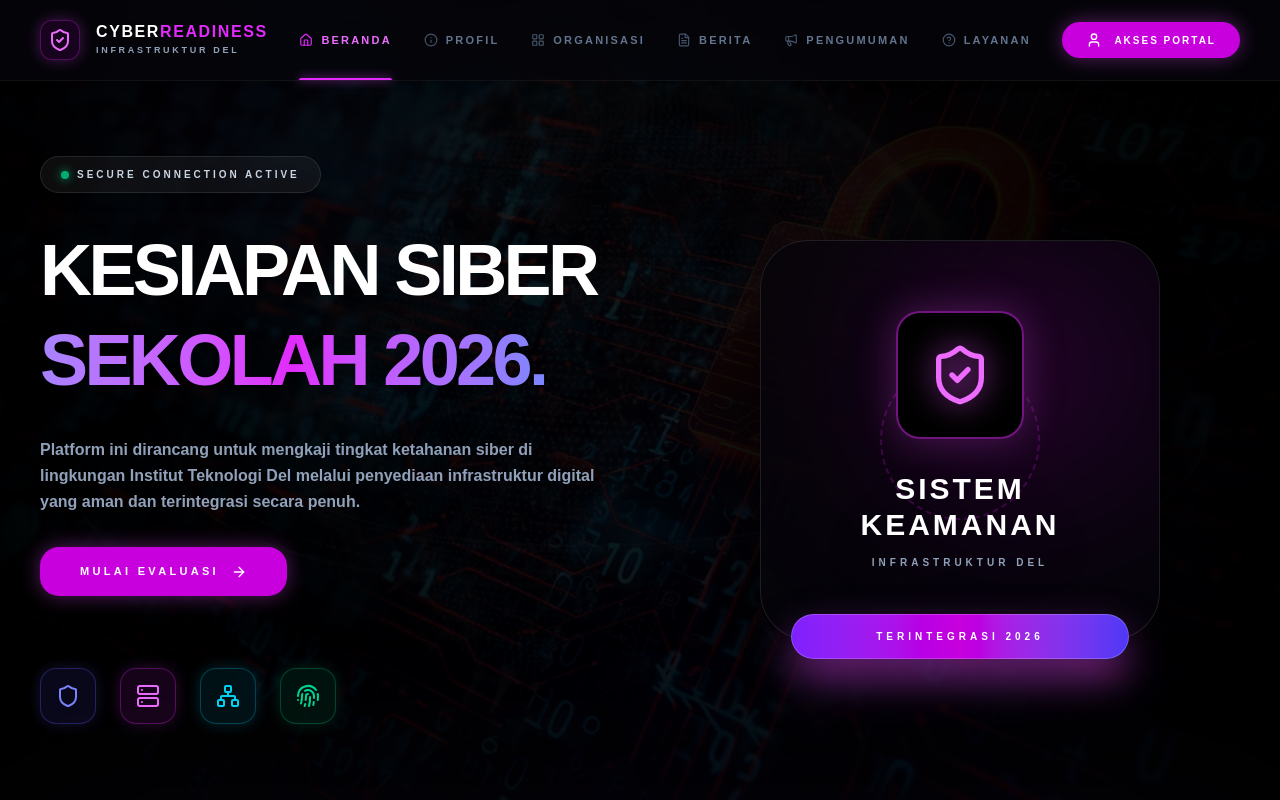
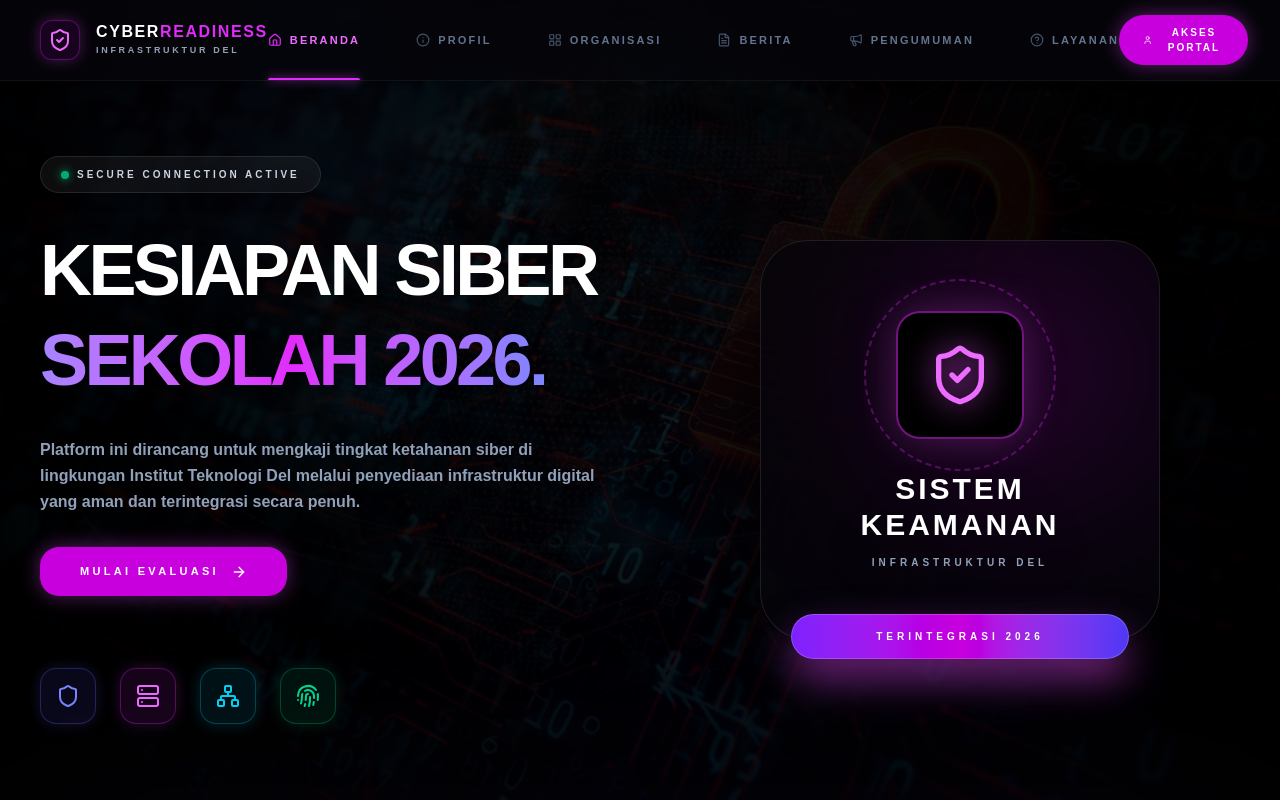
Before and after one commit to Edwinn1711/cyber-backend, a Next.js app: page / in a window 1280 px wide. Shown: the top 800 px of the page. Built offline with nearby package versions, Linux system fonts and the light colour scheme.

Commit message:
fix: optimasi navbar spacing, perbaikan letak cincin 3D, dan sentralisasi presisi partikel kursor dewa

```diff
--- a/app/(loginregister)/page.tsx
+++ b/app/(loginregister)/page.tsx
@@ -26,7 +26,6 @@ const UltraGodTierParticleSystem = () => {
     let elements: any[] = [];
     let animationFrameId: number;
 
-    // Menyesuaikan dengan layar resolusi tinggi (Retina Display dll) agar super tajam
     const resize = () => {
       const dpr = window.devicePixelRatio || 1;
       canvas.width = window.innerWidth * dpr;
@@ -39,14 +38,14 @@ const UltraGodTierParticleSystem = () => {
     resize();
 
     const explode = (x: number, y: number) => {
-      // Core Flash (Kilatan titik tengah yang langsung hilang)
+      // Core Flash
       elements.push({ type: 'core', x, y, radius: 0, alpha: 1, speed: 2, maxRadius: 15 });
 
       // Fast Inner Shockwave
-      elements.push({ type: 'shockwave', x, y, radius: 0, alpha: 0.8, speed: 6, width: 2, color: '56, 189, 248' }); // Cyan
+      elements.push({ type: 'shockwave', x, y, radius: 0, alpha: 0.8, speed: 6, width: 2, color: '56, 189, 248' });
 
       // Slower Outer Shockwave
-      elements.push({ type: 'shockwave', x, y, radius: 0, alpha: 0.5, speed: 3, width: 1, color: '217, 70, 239' }); // Fuchsia
+      elements.push({ type: 'shockwave', x, y, radius: 0, alpha: 0.5, speed: 3, width: 1, color: '217, 70, 239' });
 
       // Electric Sparks
       for (let i = 0; i < 8; i++) {
@@ -264,7 +263,6 @@ export default function CyberLandingDark() {
   };
 
   return (
-    // PENTING: Dihapus perspective dari div utama agar Fixed Canvas koordinatnya akurat 100% !!
     <div className="flex flex-col min-h-screen w-full bg-black text-slate-200 overflow-x-hidden selection:bg-fuchsia-500/30 relative">
 
       {/* 1. BACKGROUND GAMBAR UTAMA */}
@@ -274,10 +272,10 @@ export default function CyberLandingDark() {
       <UltraGodTierParticleSystem />
 
       {/* ========================================================================= */}
-      {/* 3. NAVBAR (HEADER GELAP ELEGAN)                                           */}
+      {/* 3. NAVBAR (HEADER GELAP ELEGAN - DIPERLEBAR JARAKNYA)                     */}
       {/* ========================================================================= */}
       <header className="fixed top-0 left-0 right-0 z-40 w-full border-b border-white/5 bg-[#05050a]/80 backdrop-blur-xl shadow-md">
-        <div className="max-w-7xl mx-auto px-6 lg:px-10 h-20 flex items-center justify-between">
+        <div className="max-w-[1400px] mx-auto px-6 lg:px-10 h-20 flex items-center justify-between">
           <div className="flex items-center gap-4">
              <div className="w-10 h-10 bg-fuchsia-600/10 border border-fuchsia-500/30 rounded-xl flex items-center justify-center shadow-[0_0_15px_rgba(217,70,239,0.3)]">
                 <ShieldCheck size={24} className="text-fuchsia-400" />
@@ -288,7 +286,8 @@ export default function CyberLandingDark() {
              </div>
           </div>
 
-          <nav className="hidden lg:flex items-center gap-8">
+          {/* PERBAIKAN: Jarak Menu Diperlebar (gap-12 / xl:gap-14) */}
+          <nav className="hidden lg:flex items-center gap-10 xl:gap-14">
              {[
                { icon: Home, label: 'Beranda', active: true },
                { icon: Info, label: 'Profil', active: false },
@@ -322,7 +321,7 @@ export default function CyberLandingDark() {
       <div className="relative z-10 w-full pt-20">
 
         {/* SECTION 1: HERO */}
-        <section className="min-h-[calc(100vh-80px)] flex items-center w-full max-w-7xl mx-auto px-6 lg:px-10 py-12 lg:py-0">
+        <section className="min-h-[calc(100vh-80px)] flex items-center w-full max-w-[1400px] mx-auto px-6 lg:px-10 py-12 lg:py-0">
            <div className="grid grid-cols-1 lg:grid-cols-2 gap-12 lg:gap-20 items-center w-full">
 
               {/* Teks Kiri */}
@@ -360,7 +359,7 @@ export default function CyberLandingDark() {
                  </div>
               </div>
 
-              {/* Grafis Kanan (Card 3D Cyber - TEPAT MENGGUNAKAN PERSPECTIVE WRAPPER) */}
+              {/* PERBAIKAN: Grafis Kanan (Card 3D Cyber Terpusat Rapi) */}
               <div className="hidden lg:flex items-center justify-center relative w-full" style={{ perspective: 1500 }}>
                  <motion.div
                     style={{ rotateX, rotateY, transformStyle: "preserve-3d" }}
@@ -372,11 +371,17 @@ export default function CyberLandingDark() {
                        <div className="absolute top-0 left-0 w-full h-1 bg-fuchsia-500 shadow-[0_0_30px_#d946ef] animate-hologram-scan opacity-60" />
                     </div>
 
-                    {/* Cincin Energi */}
-                    <div className="absolute w-40 h-40 border-[2px] border-dashed border-fuchsia-500/20 rounded-full animate-[spin_20s_linear_infinite]" style={{ transform: "translateZ(30px)" }} />
+                    {/* CONTAINER TERSENTRAL UNTUK CINCIN DAN LOGO */}
+                    <div className="relative flex items-center justify-center mb-8" style={{ transform: "translateZ(70px)" }}>
 
-                    <div className="w-32 h-32 bg-black border-[2px] border-fuchsia-500/50 rounded-3xl flex items-center justify-center shadow-[0_0_40px_rgba(217,70,239,0.3)] mb-8 relative z-10" style={{ transform: "translateZ(70px)" }}>
-                       <ShieldCheck size={64} className="text-fuchsia-400 drop-shadow-[0_0_15px_#d946ef]" />
+                       {/* Cincin Energi (Berputar persis di tengah perisai) */}
+                       <div className="absolute w-48 h-48 border-[2px] border-dashed border-fuchsia-500/30 rounded-full animate-[spin_15s_linear_infinite]" style={{ transform: "translateZ(-10px)" }} />
+
+                       {/* Logo Inti */}
+                       <div className="w-32 h-32 bg-black border-[2px] border-fuchsia-500/50 rounded-3xl flex items-center justify-center shadow-[0_0_40px_rgba(217,70,239,0.3)] relative z-10">
+                          <ShieldCheck size={64} className="text-fuchsia-400 drop-shadow-[0_0_15px_#d946ef]" />
+                       </div>
+
                     </div>
 
                     <h3 className="text-3xl font-black text-white tracking-widest uppercase text-center relative z-10 drop-shadow-2xl" style={{ transform: "translateZ(50px)" }}>
@@ -386,6 +391,7 @@ export default function CyberLandingDark() {
                       Infrastruktur Del
                     </p>
 
+                    {/* Pita Teks Bawah */}
                     <div className="absolute -bottom-5 w-[85%] left-[7.5%] bg-gradient-to-r from-violet-600 via-fuchsia-600 to-indigo-600 text-white px-8 py-3.5 rounded-full text-[10px] font-black tracking-[0.4em] text-center shadow-[0_20px_40px_rgba(217,70,239,0.5)] border border-white/20" style={{ transform: "translateZ(80px)" }}>
                       TERINTEGRASI 2026
                     </div>
@@ -397,7 +403,6 @@ export default function CyberLandingDark() {
         {/* SECTION 2: PILAR UTAMA KEMANAN SIBER */}
         <div className="relative w-full bg-[#030208] border-t border-white/10 z-20 pb-32 pt-24 mt-12 shadow-[0_-30px_60px_rgba(0,0,0,0.8)]">
 
-           {/* Ambient Lighting Background Khusus Section 2 */}
            <div className="absolute top-0 inset-x-0 h-[600px] bg-gradient-to-b from-indigo-900/10 via-fuchsia-900/5 to-transparent blur-[120px] pointer-events-none" />
            <div className="absolute inset-0 bg-grid-static opacity-[0.05] pointer-events-none" />
 
@@ -456,7 +461,7 @@ export default function CyberLandingDark() {
       </div>
 
       {/* ========================================================================= */}
-      {/* 5. MODAL LOGIN                                                            */}
+      {/* 5. MODAL LOGIN (MUNCUL SAAT DIKLIK)                                       */}
       {/* ========================================================================= */}
       <AnimatePresence>
         {isLoginOpen && (
```
